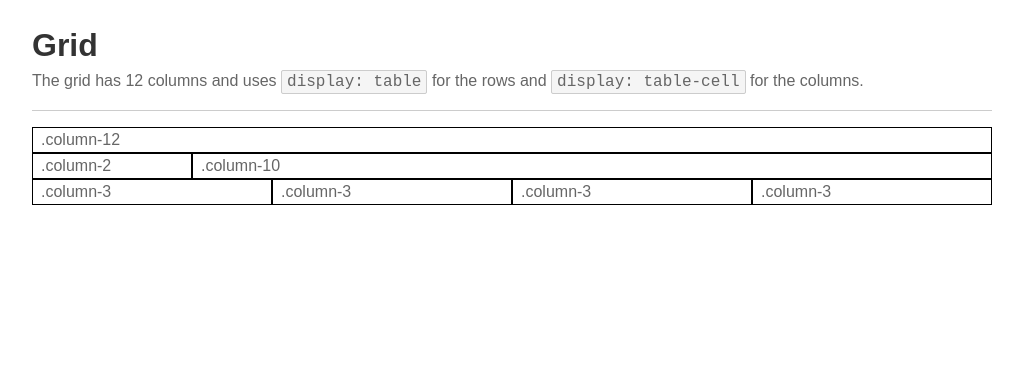
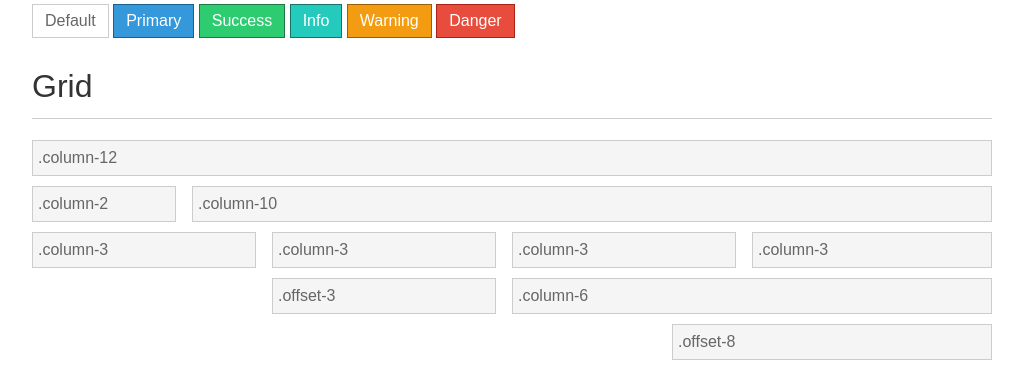
Before and after one commit to tomeglenn/pax, a website: page index.html in a window 1280 px wide. Shown: the part 720-1109 px from the top of the page, without its empty margins (128-1151 px from the left). Before the commit the page ends 925 px from the top, so only its background shows below. Drawn offline with Linux system fonts and the light colour scheme.

Commit message:
Fix to grids

```diff
--- a/index.html
+++ b/index.html
@@ -3,13 +3,20 @@
 	<head>
 		<link rel="stylesheet" href="/css/style.css" />
 		<style>
-			.ex-column { border: 1px solid black; }
+			.ex-column { border: 1px solid #cccccc; background-color: #f5f5f5; margin: 5px 0; padding: 5px; }
+			.title { font-weight: lighter; margin-bottom: -0.5rem; }
 		</style>
 	</head>
 	<body>
 		<div class="section">
+			<div class="container" style="text-align: center">
+				<h1>PAX CSS Framework</h1>
+			</div>
+		</div>
+
+		<div class="section">
 			<div class="container">
-				<h1>Typography</h1>
+				<h1 class="title">Typography</h1>
 				<hr />
 				<div>
 					<h1>h1. Heading 1</h1>
@@ -26,7 +33,7 @@
 
 		<div class="section">
 			<div class="container">
-				<h1>Code</h1>
+				<h1 class="title">Code</h1>
 				<hr />
 				<p>This is an example of inline code <code>var foo = 2</code> in a sentence.</p>
 				<br />
@@ -38,7 +45,7 @@
 
 		<div class="section">
 			<div class="container">
-				<h1>Buttons</h1>
+				<h1 class="title">Buttons</h1>
 				<hr />
 				<div>
 					<button class="button">Default</button>
@@ -53,21 +60,27 @@
 
 		<div class="section">
 			<div class="container">
-				<h1>Grid</h1>
-				<p>The grid has 12 columns and uses <code>display: table</code> for the rows and <code>display: table-cell</code> for the columns.</p>
+				<h1 class="title">Grid</h1>
 				<hr />
 				<div class="row">
-					<div class="column ex-column column-12">.column-12</div>
+					<div class="column column-12"><div class="ex-column">.column-12</div></div>
 				</div>
 				<div class="row">
-					<div class="column ex-column column-2">.column-2</div>
-					<div class="column ex-column column-10">.column-10</div>
+					<div class="column column-2"><div class="ex-column">.column-2</div></div>
+					<div class="column column-10"><div class="ex-column">.column-10</div></div>
 				</div>
 				<div class="row">
-					<div class="column ex-column column-3">.column-3</div>
-					<div class="column ex-column column-3">.column-3</div>
-					<div class="column ex-column column-3">.column-3</div>
-					<div class="column ex-column column-3">.column-3</div>
+					<div class="column column-3"><div class="ex-column">.column-3</div></div>
+					<div class="column column-3"><div class="ex-column">.column-3</div></div>
+					<div class="column column-3"><div class="ex-column">.column-3</div></div>
+					<div class="column column-3"><div class="ex-column">.column-3</div></div>
+				</div>
+				<div class="row">
+					<div class="column column-3 offset-3"><div class="ex-column">.offset-3</div></div>
+					<div class="column column-6"><div class="ex-column">.column-6</div></div>
+				</div>
+				<div class="row">
+					<div class="column column-4 offset-8"><div class="ex-column">.offset-8</div></div>
 				</div>
 			</div>
 		</div>
--- a/sass/includes/_layout.scss
+++ b/sass/includes/_layout.scss
@@ -1,3 +1,9 @@
+*, *:after, *:before {
+  -webkit-box-sizing: border-box;
+  -moz-box-sizing: border-box;
+  box-sizing: border-box;
+}
+
 .section {
   margin-top: 1.5rem;
   margin-bottom: 1.5rem;
@@ -39,13 +45,14 @@ hr {
   margin-right: -$column-gutter;
 
   &:after {
+    display: table;
     clear: both;
+    content: "";
   }
 }
 
 .column {
   float: left;
-  padding-left: $column-gutter;
   padding-right: $column-gutter;
 
   @include mobile-only() {
@@ -66,4 +73,6 @@ hr {
       }
     }
   }
+
+  &:last-child { padding-right: 0; }
 }
--- a/sass/includes/_typography.scss
+++ b/sass/includes/_typography.scss
@@ -60,6 +60,7 @@ small {
   border: 1px solid $grey;
   border-radius: 2px;
   padding: 2px 5px;
+  font-size: 0.9em;
 }
 
 code {
--- a/sass/includes/_variables.scss
+++ b/sass/includes/_variables.scss
@@ -29,4 +29,4 @@ $control-border-radius: 0px;
 
 /* Grid */
 $columns: 12;
-$column-gutter: 0.5rem;
+$column-gutter: 1rem;
```
Also changed, not shown: css/style.css.
